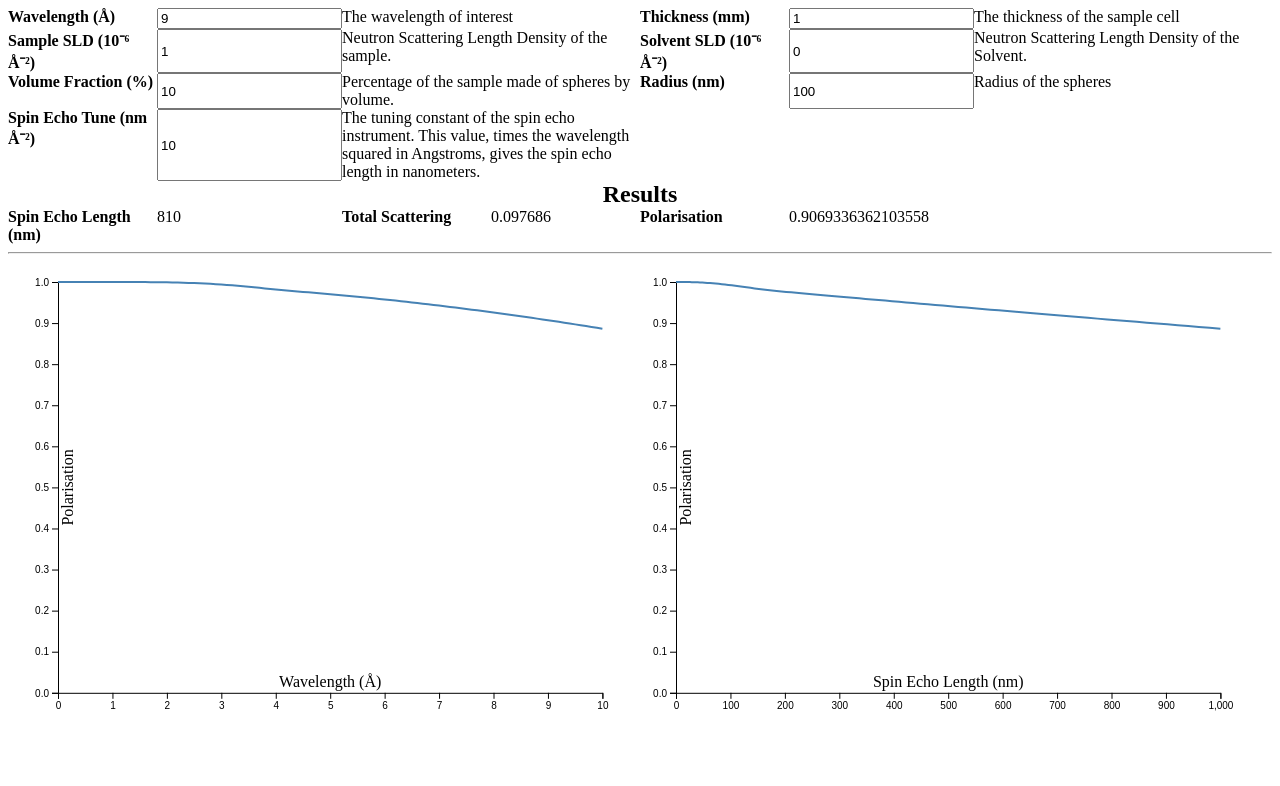
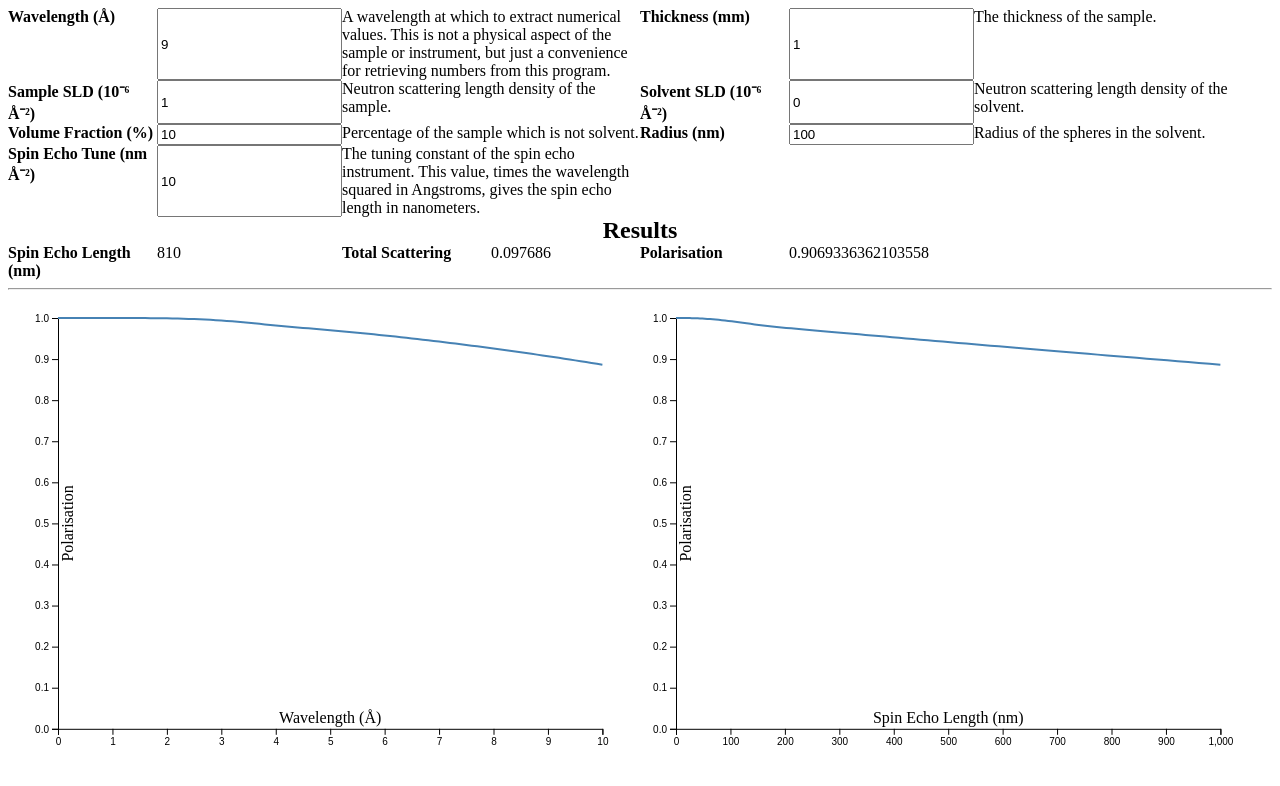
Before and after one commit to rprospero/online-sesans-tools, a plain HTML site: page index.html in a window 1280 px wide. Drawn offline with nearby package versions, Linux system fonts and the light colour scheme.

Commit message:
Better help text

```diff
--- a/index.html
+++ b/index.html
@@ -17,7 +17,10 @@
 	  Wavelength (Å)
 	</label>
 	<input id="wavelength" value="9"/>
-	<aside> The wavelength of interest </aside>
+	<aside> A wavelength at which to extract numerical values.
+	This is not a physical aspect of the sample or instrument, but
+	just a convenience for retrieving numbers from this
+	program.</aside>
       </div>
       <div class="value">
 	<input type="checkbox" id="help-thickness">
@@ -25,7 +28,7 @@
 	  Thickness (mm)
 	</label>
 	<input id="thickness" value="1"/>
-	<aside> The thickness of the sample cell </aside>
+	<aside> The thickness of the sample. </aside>
       </div>
       <div class="value">
 	<input type="checkbox" id="help-sample">
@@ -33,7 +36,7 @@
 	  Sample SLD (10⁻⁶ Å⁻²)
 	</label>
 	<input id="sample" value="1"/>
-	<aside> Neutron Scattering Length Density of the sample.</aside>
+	<aside> Neutron scattering length density of the sample.</aside>
       </div>
       <div class="value">
 	<input type="checkbox" id="help-solvent">
@@ -41,7 +44,7 @@
 	  Solvent SLD (10⁻⁶ Å⁻²)
 	</label>
 	<input id="solvent" value="0"/>
-	<aside> Neutron Scattering Length Density of the Solvent.</aside>
+	<aside> Neutron scattering length density of the solvent.</aside>
       </div>
       <div class="value">
 	<input type="checkbox" id="help-vol">
@@ -49,8 +52,8 @@
 	  Volume Fraction (%)
 	</label>
 	<input id="concentration" value="10" />
-	<aside> Percentage of the sample made of spheres by
-	volume. </aside>
+	<aside> Percentage of the sample which is not
+	solvent. </aside>
       </div>
       <div class="value">
 	<input type="checkbox" id="help-radius">
@@ -58,7 +61,7 @@
 	  Radius (nm)
 	</label>
 	<input id="radius" value="100"/>
-	<aside> Radius of the spheres </aside>
+	<aside> Radius of the spheres in the solvent. </aside>
       </div>
       <div class="value">
 	<input type="checkbox" id="help-set">
```
